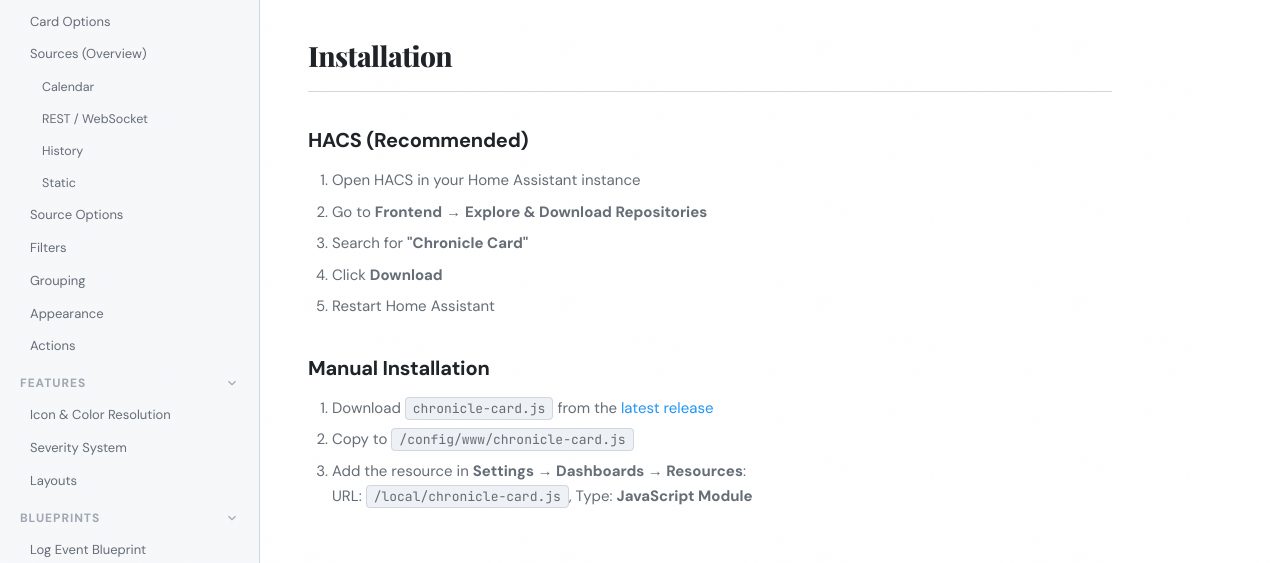
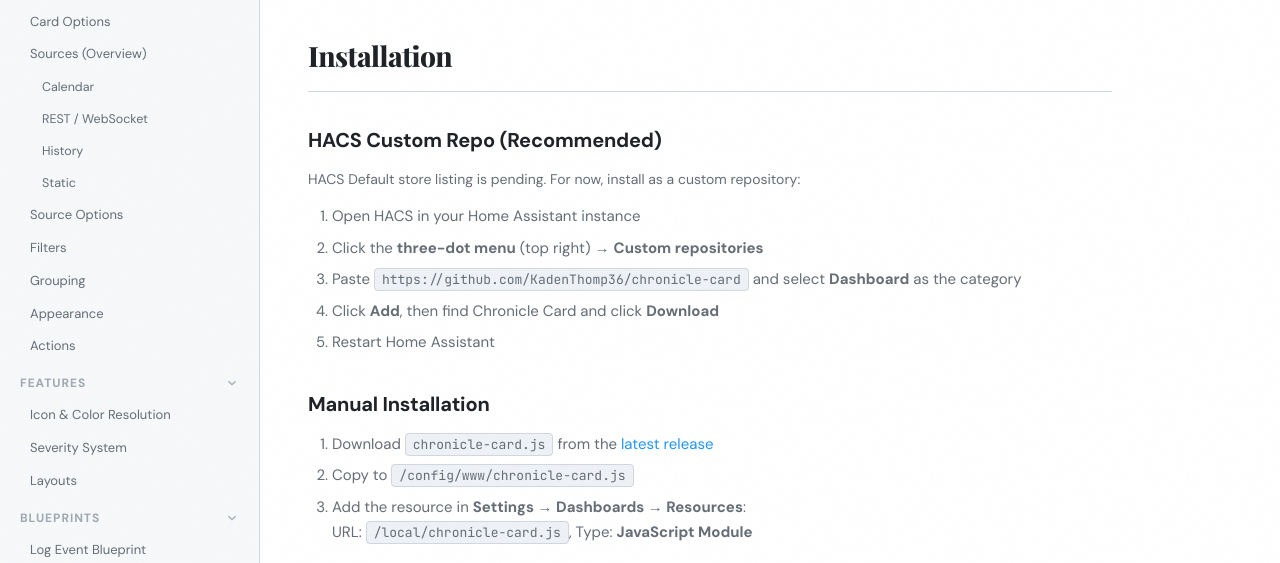
Before and after one commit to KadenThomp36/chronicle-card, a website: page docs/documentation.html in a window 1280 px wide. Shown: the part 212-775 px from the top of the page. Drawn offline with nearby package versions, Linux system fonts and the light colour scheme.

Commit message:
Update HACS references to pending/custom repo install

```diff
--- a/docs/documentation.html
+++ b/docs/documentation.html
@@ -754,12 +754,13 @@
       <div class="doc-section" id="installation">
         <h2>Installation</h2>
 
-        <h3>HACS (Recommended)</h3>
+        <h3>HACS Custom Repo (Recommended)</h3>
+        <p style="color:var(--text-dim);font-size:14px;margin-bottom:12px;">HACS Default store listing is pending. For now, install as a custom repository:</p>
         <ol>
           <li>Open HACS in your Home Assistant instance</li>
-          <li>Go to <strong>Frontend</strong> &rarr; <strong>Explore &amp; Download Repositories</strong></li>
-          <li>Search for <strong>"Chronicle Card"</strong></li>
-          <li>Click <strong>Download</strong></li>
+          <li>Click the <strong>three-dot menu</strong> (top right) &rarr; <strong>Custom repositories</strong></li>
+          <li>Paste <code>https://github.com/KadenThomp36/chronicle-card</code> and select <strong>Dashboard</strong> as the category</li>
+          <li>Click <strong>Add</strong>, then find Chronicle Card and click <strong>Download</strong></li>
           <li>Restart Home Assistant</li>
         </ol>
 
```
Also changed, not shown: docs/index.html (+8 -8 lines), README.md.
